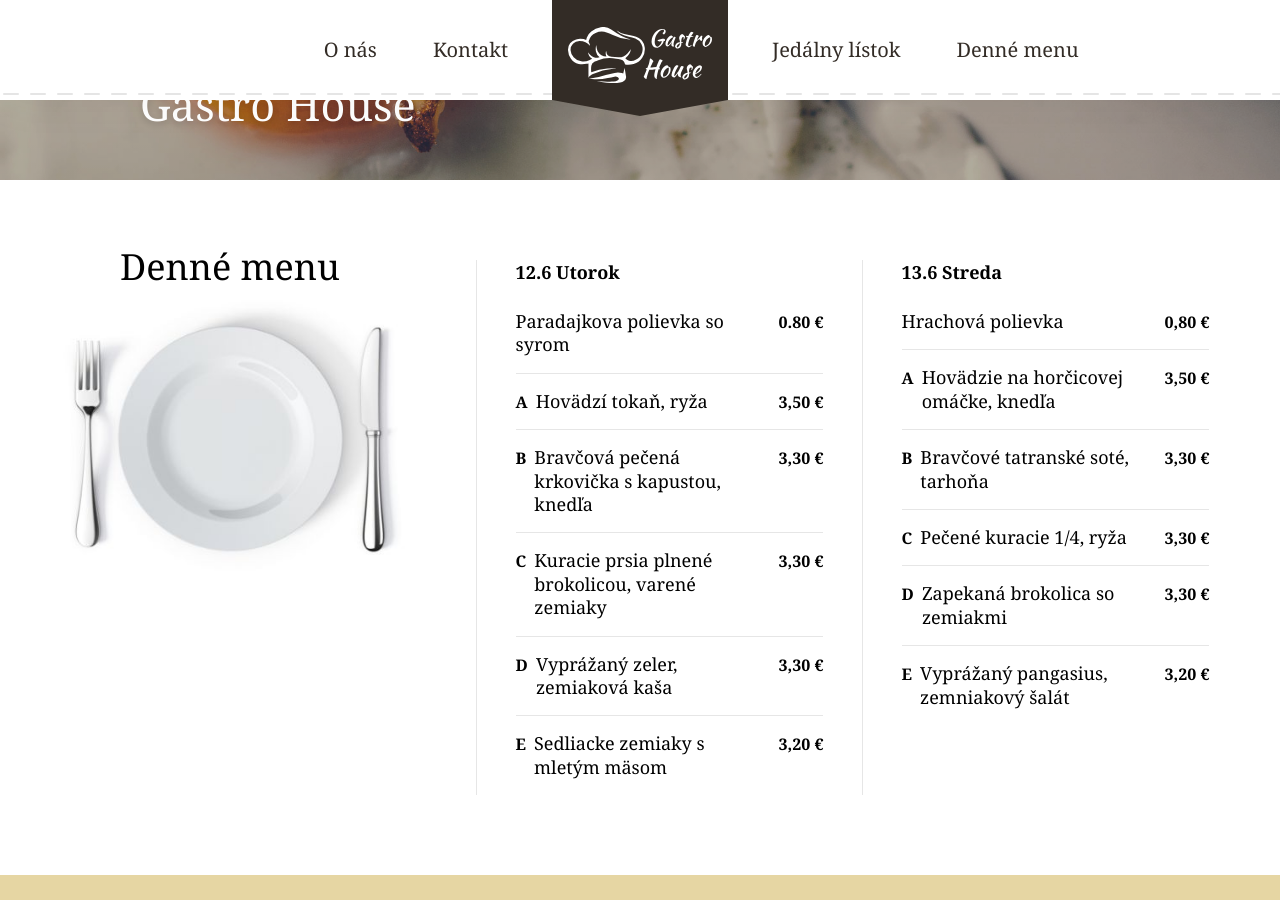
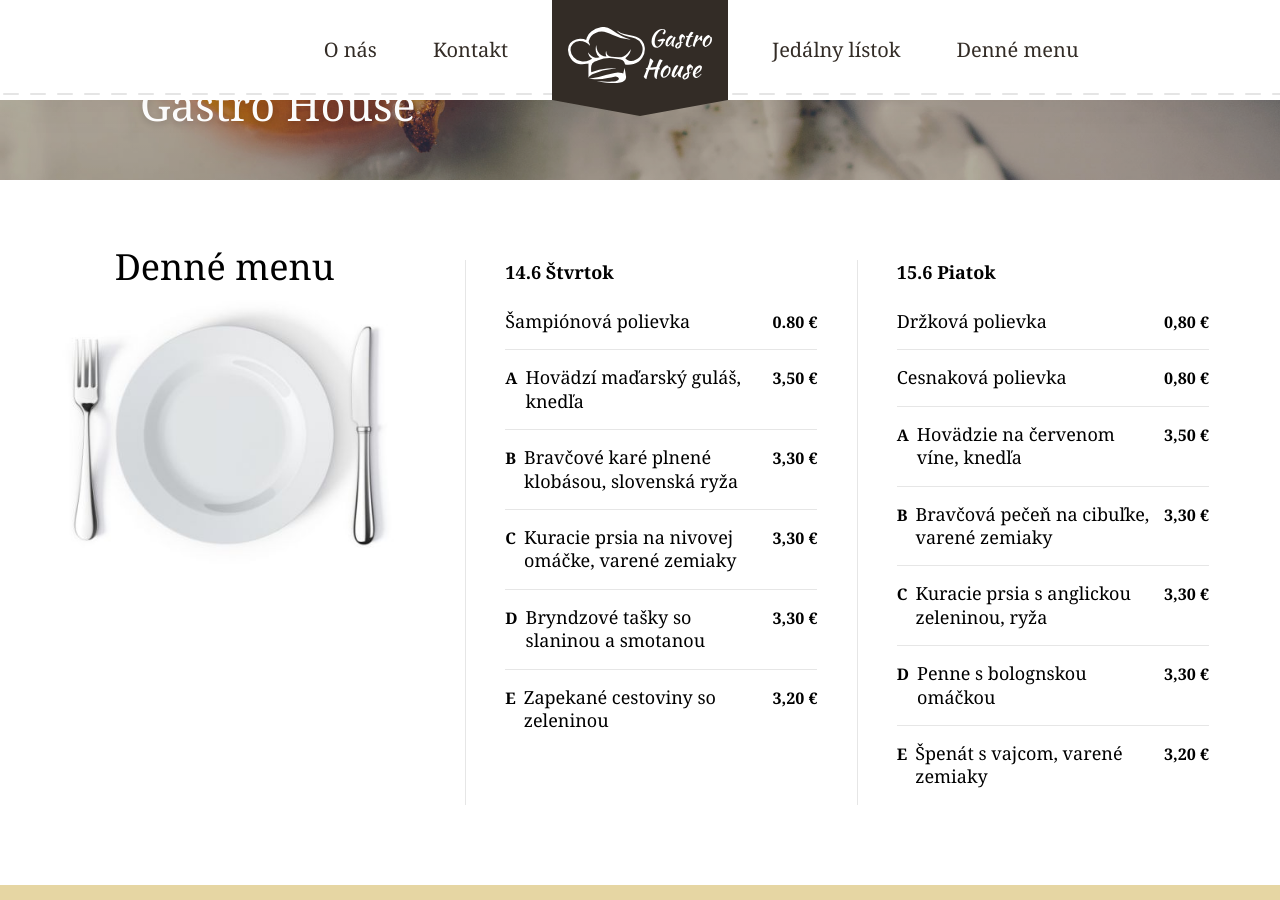
Before and after one commit to gastrohouse/web, a Jekyll site: the page built from _pages/home.html, in a window 1280 px wide and 900 px high, scrolled down 550 px. Built offline with Jekyll 4.4.1, drawn with Linux system fonts in a browser that asks for light colours.

Commit message:
Update from Forestry.io - Updated home.html

```diff
--- a/_pages/home.html
+++ b/_pages/home.html
@@ -2,44 +2,46 @@
 permalink: "/"
 layout: home
 menu:
-- day: 12.6 Utorok
+- day: 14.6 Štvrtok
   food:
-  - title: Paradajkova polievka so syrom
+  - title: "Šampiónová polievka "
     price: '0.80'
-  - title: Hovädzí tokaň, ryža
+  - title: Hovädzí maďarský guláš, knedľa
     mark: A
     price: '3,50'
-  - title: Bravčová pečená krkovička s kapustou, knedľa
+  - title: Bravčové karé plnené klobásou, slovenská ryža
     mark: B
     price: '3,30'
-  - title: Kuracie prsia plnené brokolicou, varené zemiaky
+  - title: Kuracie prsia na nivovej omáčke, varené zemiaky
     mark: C
     price: '3,30'
-  - title: Vyprážaný zeler, zemiaková kaša
+  - title: Bryndzové tašky so slaninou a smotanou
     mark: D
     price: '3,30'
-  - title: Sedliacke zemiaky s mletým mäsom
+  - title: Zapekané cestoviny so zeleninou
     mark: E
     price: '3,20'
 - food:
-  - title: Hrachová polievka
+  - title: Držková polievka
     price: 0,80
-  - title: Hovädzie na horčicovej omáčke, knedľa
+  - title: Cesnaková polievka
+    price: 0,80
+  - title: Hovädzie na červenom víne, knedľa
     mark: A
     price: '3,50'
-  - title: Bravčové tatranské soté, tarhoňa
+  - title: Bravčová pečeň na cibuľke, varené zemiaky
     mark: B
     price: '3,30'
-  - title: Pečené kuracie 1/4, ryža
+  - title: Kuracie prsia s anglickou zeleninou, ryža
     mark: C
     price: '3,30'
-  - title: Zapekaná brokolica so zemiakmi
+  - title: Penne s bolognskou omáčkou
     mark: D
     price: '3,30'
   - mark: E
     price: '3,20'
-    title: Vyprážaný pangasius, zemniakový šalát
-  day: 13.6 Streda
+    title: "Špenát s vajcom, varené zemiaky"
+  day: 15.6 Piatok
 intro:
   title: Gastro House
   perex: ''
```
